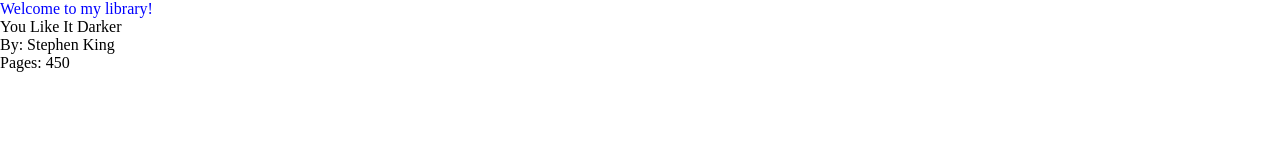
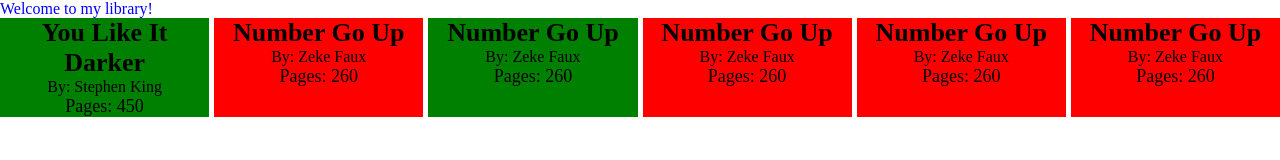
Before and after one commit to samob917/top-library, a plain HTML site: page index.html in a window 1280 px wide. Drawn offline with Linux system fonts and the light colour scheme.

Commit message:
Add books to display and style them
Books are added to the display and styled with a background
color showing if they have been read or not.

```diff
--- a/library.js
+++ b/library.js
@@ -1,33 +1,46 @@
 const myLibrary = [];
 
-function Book(title, pages, author) {
+function Book(title, pages, author, read) {
     this.title = title;
     this.pages = pages;
     this.author = author;
+    this.read = read;
     this.details = function() {
         return `${this.title}, by ${this.author}, is ${this.pages} long.`
     };
 }
 
-function addBookToLibrary(title, pages, author) {
-    const newBook = new Book(title, pages, author);
+function addBookToLibrary(title, pages, author, read) {
+    const newBook = new Book(title, pages, author, read);
     myLibrary.push(newBook);
 }
 
 console.log(myLibrary);
-addBookToLibrary("You Like It Darker", 450, "Stephen King");
+addBookToLibrary("You Like It Darker", 450, "Stephen King", true);
+addBookToLibrary("Number Go Up", 260, "Zeke Faux", false);
+addBookToLibrary("Number Go Up", 260, "Zeke Faux", true);
+addBookToLibrary("Number Go Up", 260, "Zeke Faux", false);
+addBookToLibrary("Number Go Up", 260, "Zeke Faux", false);
+addBookToLibrary("Number Go Up", 260, "Zeke Faux", false);
 console.log(myLibrary);
 
 function displayLibrary() {
     const library = document.querySelector(".lib");
     for (book of myLibrary) {
         const bookDiv = document.createElement("div");
+        // bookDiv.setAttribute("id", )
+        bookDiv.classList.add("book");
+        if (book.read) {
+            bookDiv.setAttribute("style", "background: green;");
+        } else {
+            bookDiv.setAttribute("style", "background: red;");
+        }
         const bookTitle = document.createElement("h2");
         bookTitle.textContent = book.title;
+        const bookAuthor = document.createElement("h3");
+        bookAuthor.textContent = `By: ${book.author}`
         const bookPages = document.createElement("p")
         bookPages.textContent = `Pages: ${book.pages}`;
-        const bookAuthor = document.createElement("h3");
-        bookAuthor.textContent = `By: ${book.author}`
         bookDiv.appendChild(bookTitle);
         bookDiv.appendChild(bookAuthor);
         bookDiv.appendChild(bookPages);
--- a/style.css
+++ b/style.css
@@ -22,3 +22,23 @@ time, mark, audio, video {
 h1 {
     color: blue;
 }
+
+.lib {
+    display: grid;
+    grid-template-columns: repeat(auto-fit, minmax(200px, 1fr));
+    gap: 5px;
+}
+
+.book {
+    width: 100%;
+    text-align: center;
+}
+
+.book h2 {
+    font-size: 26px;
+    font-weight: bold;
+}
+
+.book p {
+    font-size: 18px;
+}
```
